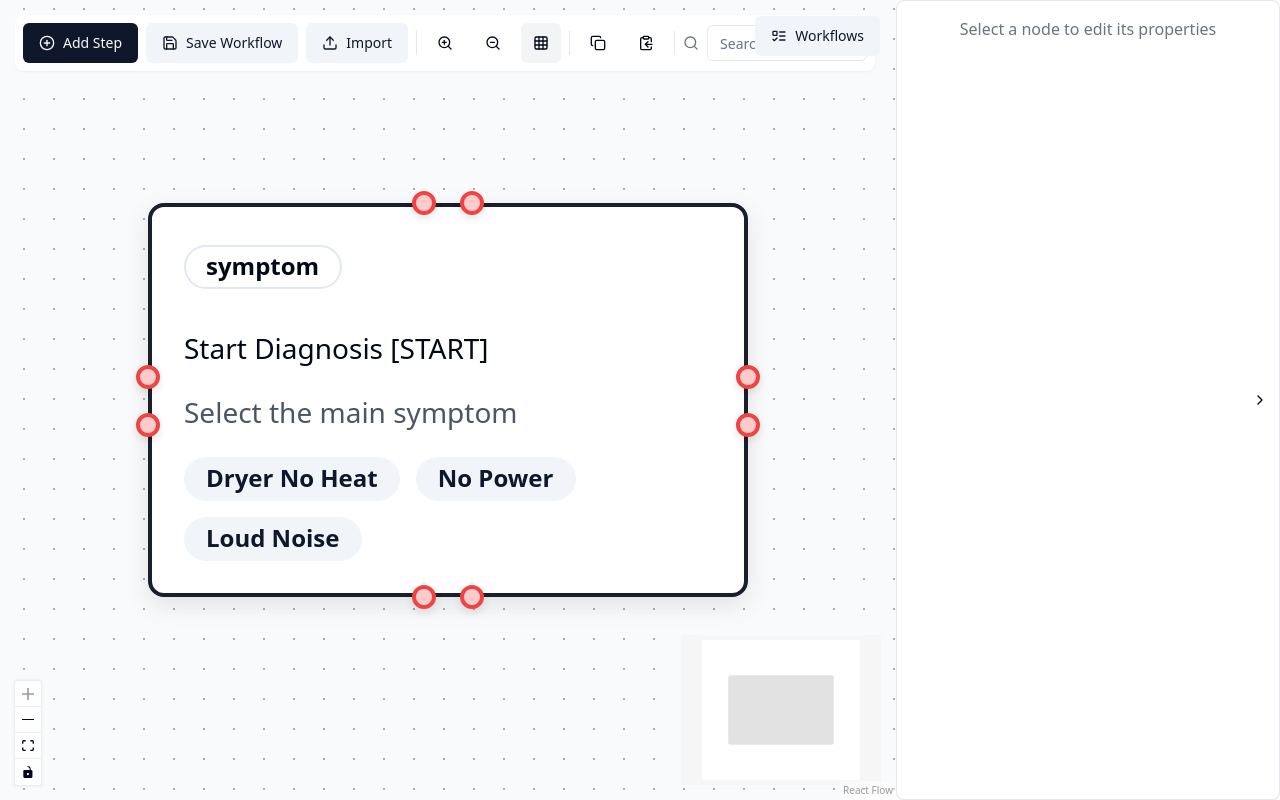
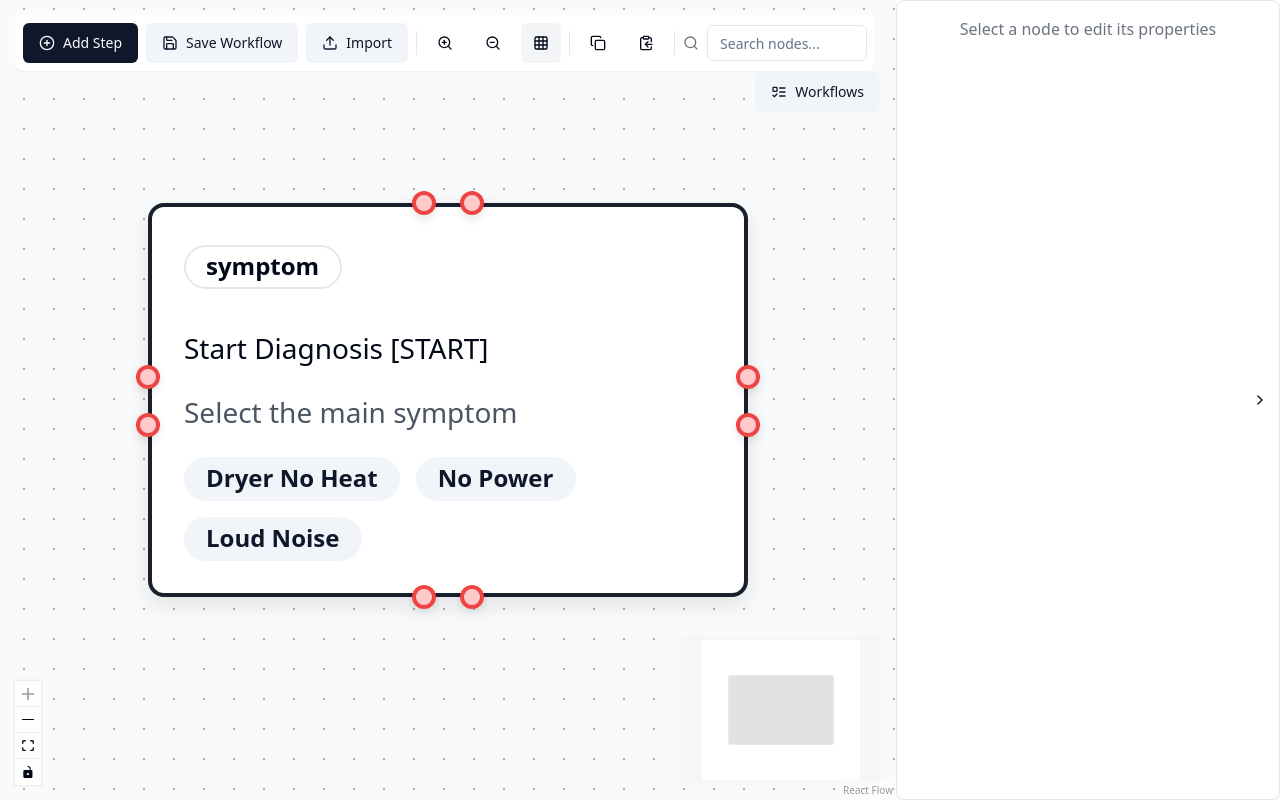
Before and after one commit to rbtech24/diagnose-flow-chat, a React (Vite) app: page / in a window 1280 px wide. Built offline with nearby package versions, Linux system fonts and the light colour scheme.

Commit message:
Fix: Button overlap in search field
The button in the search nodes field was overlapping with the input field. This commit addresses the visual issue.

```diff
--- a/src/components/FlowEditor.tsx
+++ b/src/components/FlowEditor.tsx
@@ -281,7 +281,7 @@ function FlowEditorContent({ onNodeSelect, appliances }: FlowEditorProps) {
     <div className="w-full h-full relative">
       <Link
         to="/workflows"
-        className="absolute top-4 right-4 z-50"
+        className="absolute top-4 right-4 z-50 translate-y-14"
       >
         <Button variant="secondary" className="gap-2">
           <ListTodo className="h-4 w-4" />
```
